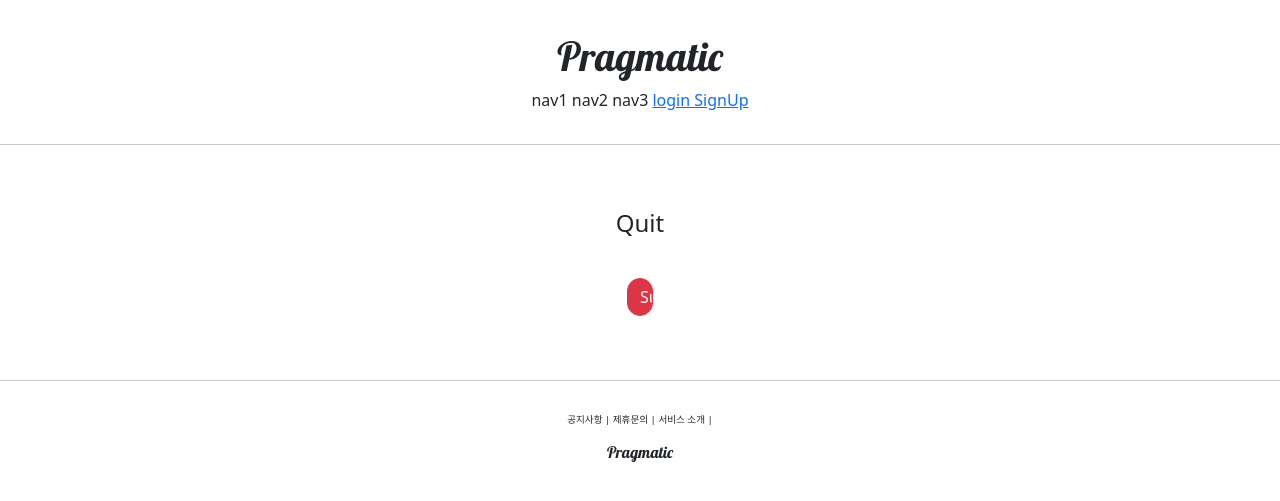
After one commit to GyuHwan87/pragmatic-Django-, a Django app: template accountapp/templates/accountapp/delete.html in a window 1280 px wide. The commit adds this page. Shown: the top 501 px of the page. Run offline with Django 3.2, Linux system fonts and the light colour scheme; the template is opened without the code that fills it, so the values that code supplies are empty; parts of the project's set-up code (start-up, migrations or seed data) failed here and were passed over; some libraries are stand-ins or nearby versions.

Commit message:
django course 26 commit

```diff
--- /dev/null
+++ b/accountapp/templates/accountapp/delete.html
@@ -0,0 +1,17 @@
+{% extends 'base.html' %}
+
+{% block content %}
+
+<div style="text-align: center; max-width: 50px; margin: 4rem auto">
+    <div class="mb-4">
+        <h4>Quit</h4>
+    </div>
+    <form action="{% url 'accountapp:delete' pk=user.pk %}" method="post">
+        {% csrf_token %}
+
+        <input type="submit" class="btn btn-danger rounded-pill col-6 mt-3">
+    </form>
+</div>
+
+
+{% endblock %}
--- a/accountapp/templates/accountapp/detail.html
+++ b/accountapp/templates/accountapp/detail.html
@@ -18,6 +18,11 @@
                 Change Info
             </p>
         </a>
+         <a href="{% url 'accountapp:delete' pk=user.pk %}">
+            <p>
+                Quit
+            </p>
+        </a>
         {% endif %}
     </div>
 </div>
--- a/accountapp/urls.py
+++ b/accountapp/urls.py
@@ -1,6 +1,6 @@
 from django.urls import path
 
-from accountapp.views import hello_world, AccountCreateView, AccountDetailView, AccountUpdateView
+from accountapp.views import hello_world, AccountCreateView, AccountDetailView, AccountUpdateView, AccountDeleteView
 
 app_name = "accountapp"
 
@@ -14,4 +14,5 @@ urlpatterns = [
     path('create/', AccountCreateView.as_view(), name='create'),
     path('detail/<int:pk>', AccountDetailView.as_view(), name='detail'),
     path('update/<int:pk>', AccountUpdateView.as_view(), name='update'),
+    path('delete/<int:pk>', AccountDeleteView.as_view(), name='delete'),
 ]
--- a/templates/header.html
+++ b/templates/header.html
@@ -10,6 +10,9 @@
         <a href="{% url 'accountapp:login' %}? next={{ request.path}}">
             <span>login</span>
         </a>
+         <a href="{% url 'accountapp:create' %}">
+            <span>SignUp</span>
+        </a>
         {% else %}
         <a href="{% url 'accountapp:detail' pk=user.pk %}">
             <span>MyPage</span>
```
Also changed, not shown: accountapp/views.py (+6 -1 lines).
